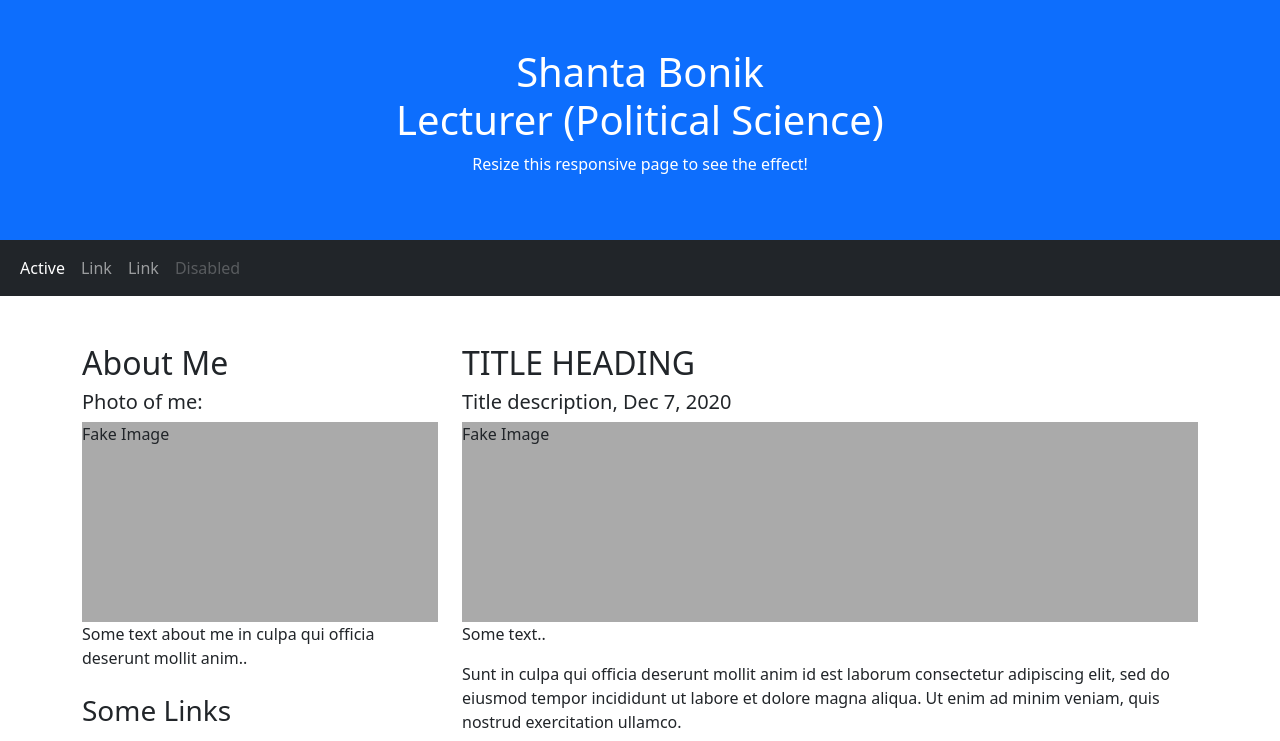
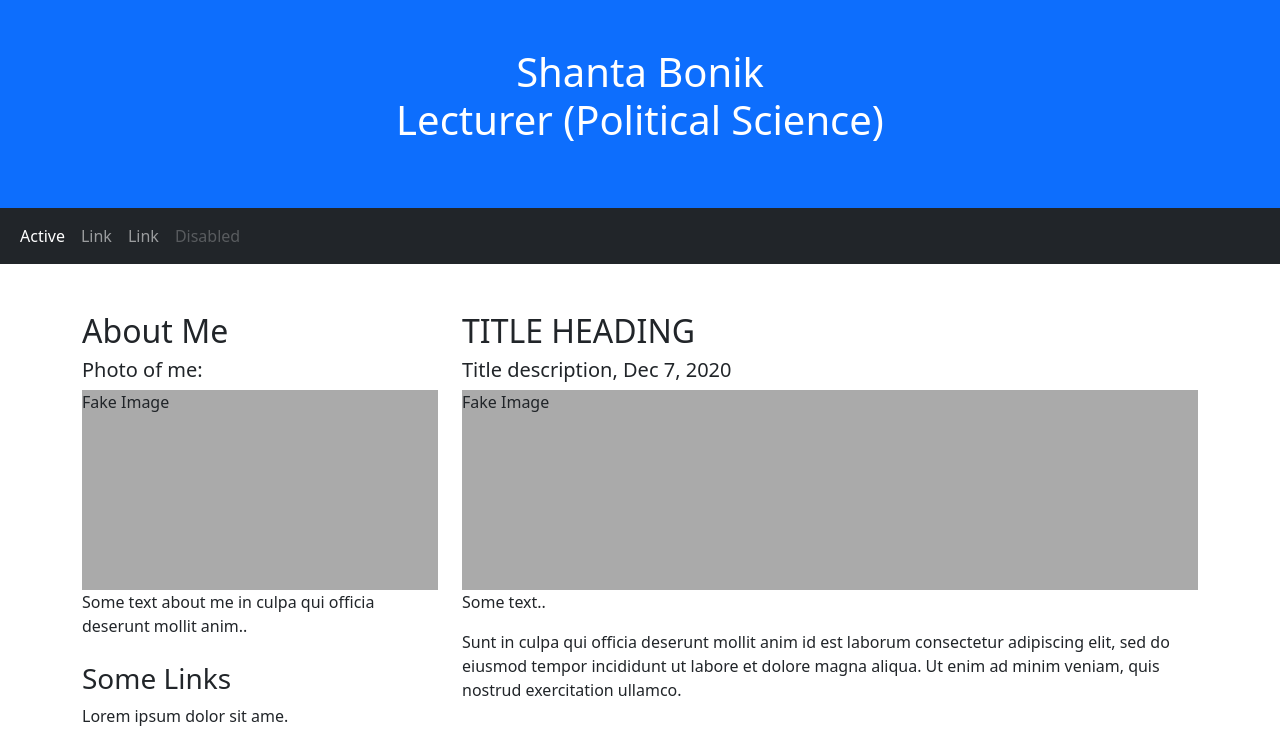
Before and after one commit to ShantaBonik/ShantaBonik.github.io, a plain HTML site: page index.html in a window 1280 px wide. Shown: the top 741 px of the page. Drawn offline with nearby package versions, Linux system fonts and the light colour scheme.

Commit message:
Update index.html

```diff
--- a/index.html
+++ b/index.html
@@ -17,7 +17,7 @@
 
 <div class="p-5 bg-primary text-white text-center">
   <h1>Shanta Bonik <br> Lecturer (Political Science) </br></h1>
-  <p>Resize this responsive page to see the effect!</p>
+  <p> </p>
 </div>
 
 <nav class="navbar navbar-expand-sm bg-dark navbar-dark">
```
